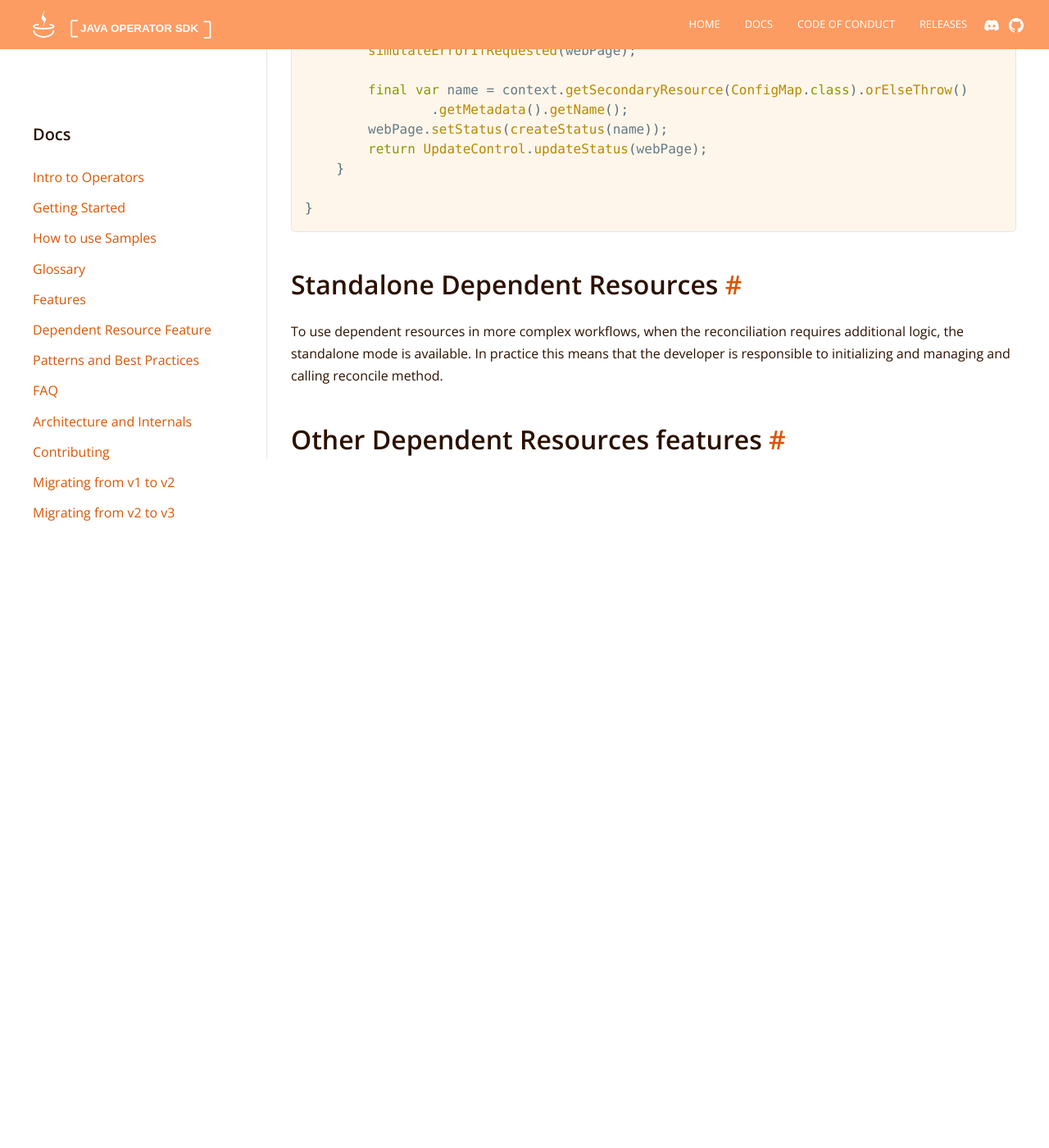
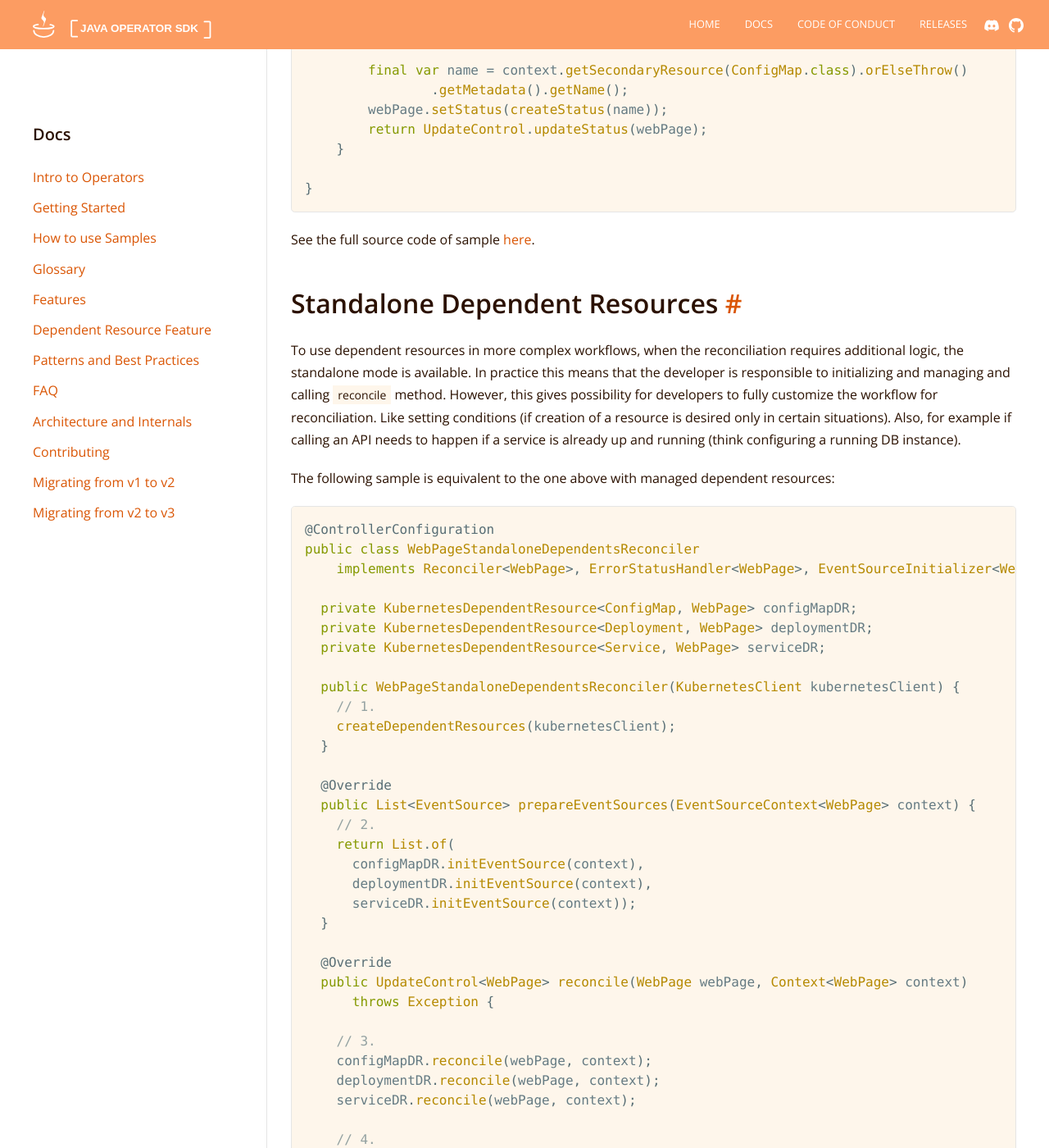
Before and after one commit to operator-framework/java-operator-sdk, a Jekyll site: the page built from docs/documentation/dependent-resources.md, in a window 1280 px wide and 1400 px high, scrolled down 3676 px. Shown: the whole window at 82% size. Built offline with Jekyll 4.4.1, drawn with Linux system fonts in a browser that asks for light colours; nearby versions of some CDN libraries; before the commit the page ends 4306 px from its top, so only the background shows below that; some of the changed text lies outside the part shown.

Commit message:
docs: standalone dependent resource

````diff
--- a/docs/documentation/dependent-resources.md
+++ b/docs/documentation/dependent-resources.md
@@ -130,7 +130,6 @@
     @Override
     public UpdateControl<WebPage> reconcile(WebPage webPage, Context<WebPage> context)
             throws Exception {
-        simulateErrorIfRequested(webPage);
 
         final var name = context.getSecondaryResource(ConfigMap.class).orElseThrow()
                 .getMetadata().getName();
@@ -141,13 +140,85 @@
 }
 ```
 
+See the full source code of sample [here](https://github.com/java-operator-sdk/java-operator-sdk/blob/main/sample-operators/webpage/src/main/java/io/javaoperatorsdk/operator/sample/WebPageManagedDependentsReconciler.java).
+
 ## Standalone Dependent Resources
 
 To use dependent resources in more complex workflows, when the reconciliation requires additional logic, the standalone
 mode is available. In practice this means that the developer is responsible to initializing and managing and
-calling reconcile method.
+calling `reconcile` method. However, this gives possibility for developers to fully customize the workflow for
+reconciliation. Like setting conditions (if creation of a resource is desired only in certain situations). Also, for
+example if calling an API needs to happen if a service is already up and running
+(think configuring a running DB instance).
 
+The following sample is equivalent to the one above with managed dependent resources:
 
+```java
+@ControllerConfiguration
+public class WebPageStandaloneDependentsReconciler
+    implements Reconciler<WebPage>, ErrorStatusHandler<WebPage>, EventSourceInitializer<WebPage> {
 
+  private KubernetesDependentResource<ConfigMap, WebPage> configMapDR;
+  private KubernetesDependentResource<Deployment, WebPage> deploymentDR;
+  private KubernetesDependentResource<Service, WebPage> serviceDR;
+
+  public WebPageStandaloneDependentsReconciler(KubernetesClient kubernetesClient) {
+    // 1.
+    createDependentResources(kubernetesClient);
+  }
+
+  @Override
+  public List<EventSource> prepareEventSources(EventSourceContext<WebPage> context) {
+    // 2.
+    return List.of(
+      configMapDR.initEventSource(context),
+      deploymentDR.initEventSource(context),
+      serviceDR.initEventSource(context));
+  }
+
+  @Override
+  public UpdateControl<WebPage> reconcile(WebPage webPage, Context<WebPage> context)
+      throws Exception {
+
+    // 3.
+    configMapDR.reconcile(webPage, context);
+    deploymentDR.reconcile(webPage, context);
+    serviceDR.reconcile(webPage, context);
+
+    // 4.
+    webPage.setStatus(
+       createStatus(configMapDR.getResource(webPage).orElseThrow().getMetadata().getName()));
+    return UpdateControl.updateStatus(webPage);
+  }
+
+  private void createDependentResources(KubernetesClient client) {
+    this.configMapDR = new ConfigMapDependentResource();
+    this.configMapDR.setKubernetesClient(client);
+    configMapDR.configureWith(new KubernetesDependentResourceConfig()
+      .setLabelSelector(DEPENDENT_RESOURCE_LABEL_SELECTOR));
+
+    this.deploymentDR = new DeploymentDependentResource();
+    deploymentDR.setKubernetesClient(client);
+    deploymentDR.configureWith(new KubernetesDependentResourceConfig()
+      .setLabelSelector(DEPENDENT_RESOURCE_LABEL_SELECTOR));
+
+    this.serviceDR = new ServiceDependentResource();
+    serviceDR.setKubernetesClient(client);
+    serviceDR.configureWith(new KubernetesDependentResourceConfig()
+      .setLabelSelector(DEPENDENT_RESOURCE_LABEL_SELECTOR));
+  }
+
+  // omitted code
+}
+```
+
+There are multiple things happening here:
+1. Dependent resources are explicitly created, and can be access later by reference.
+2. Event sources are produced by the dependent resources, but needs to be explicitly registered in this case.
+3. Reconciliation is called explicitly, but here the workflow customization is fully in the hand of the developer.
+4. Status is set in a different way, this is just an alternative way to show, that the actual state can be read
+  using the reference. This could be written in a same way as in the managed example.
+
+See the full source code of sample [here](https://github.com/java-operator-sdk/java-operator-sdk/blob/main/sample-operators/webpage/src/main/java/io/javaoperatorsdk/operator/sample/WebPageStandaloneDependentsReconciler.java).
 
 ## Other Dependent Resources features
````
